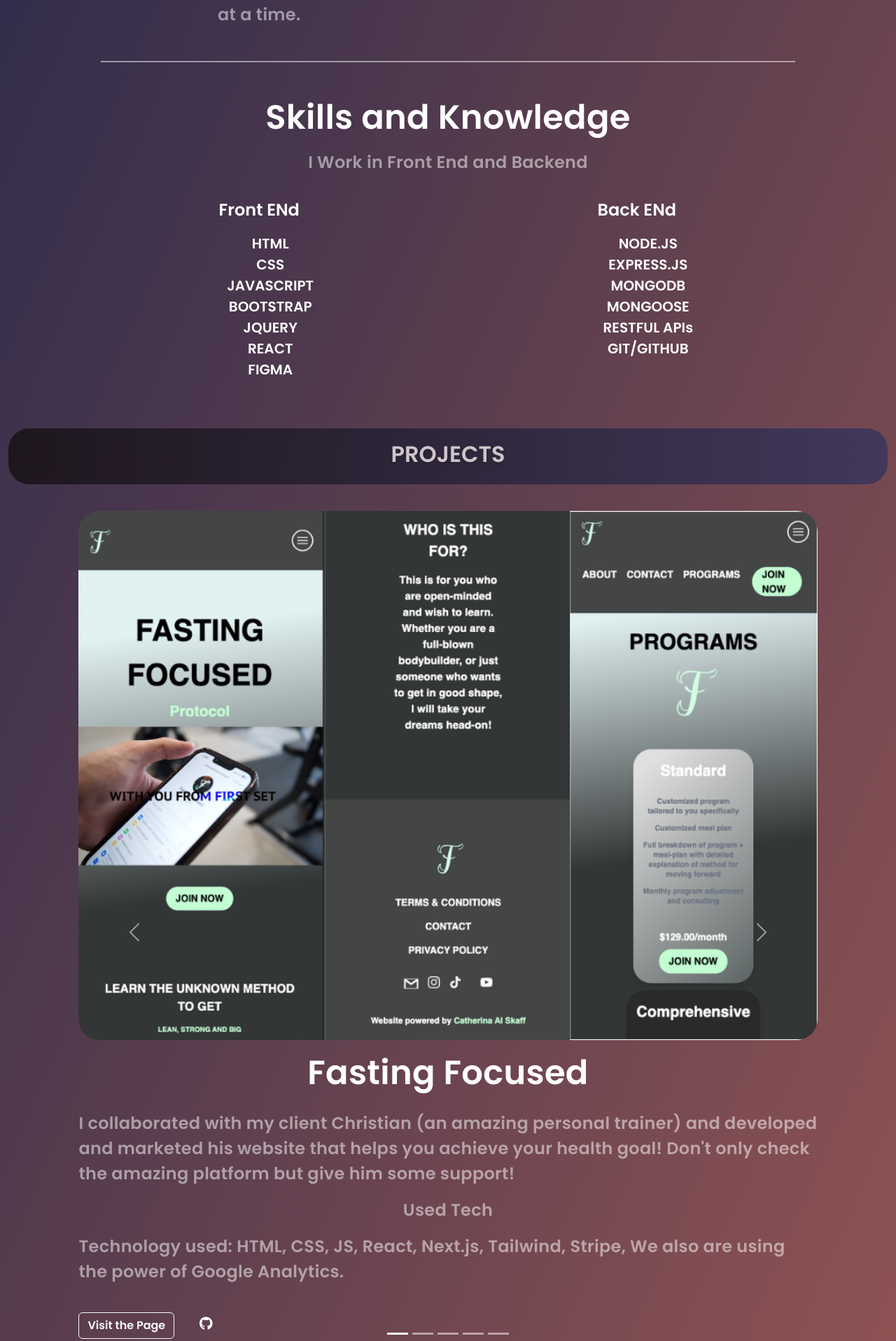
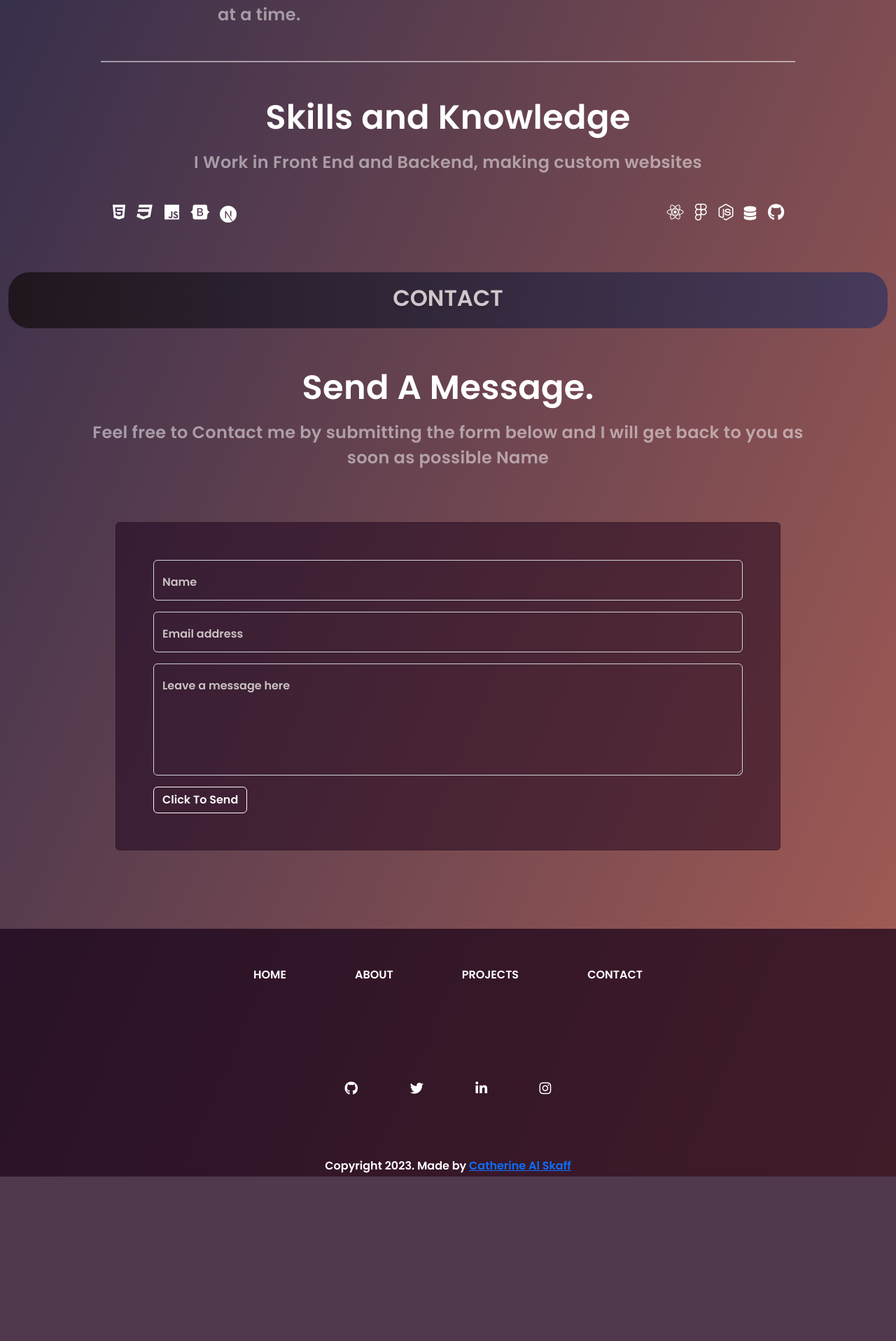
Before and after one commit to CatherineALSKFF/CatherinaAlSkaff, a Node server app: page / in a window 1280 px wide. Shown: the part 990-2906 px from the top of the page at 70% size. After the commit the page ends 2671 px from the top, so only its background shows below. Run offline with Node 20, Linux system fonts and the light colour scheme; some libraries are stand-ins or nearby versions.

Commit message:
skills list edit

```diff
--- a/app.js
+++ b/app.js
@@ -24,6 +24,7 @@
 const dbUrl= process.env.DB_URL || 'mongodb://127.0.0.1:27017/catherinaalskaff'
 mongoose.set('strictQuery', false);
 mongoose.connect(dbUrl);
+
 
 
 
--- a/package.json
+++ b/package.json
@@ -9,6 +9,7 @@
   "author": "catherinaalskaff",
   "license": "ISC",
   "dependencies": {
+    "@coreui/icons": "^3.0.1",
     "assert": "^2.0.0",
     "body-parser": "^1.20.2",
     "browserify-zlib": "^0.2.0",
--- a/public/stylesheet/styles.css
+++ b/public/stylesheet/styles.css
@@ -385,3 +385,12 @@
       padding: 0 20px;
     }
   }
+
+
+
+
+  .nextjs-logo {
+    width: 24px; /* Allows the image to maintain its aspect ratio */
+    min-width: 10px; /* Adjust this value based on your preference */
+    height: auto; /* Keeps the image height proportional to its width */
+  }
--- a/views/layouts/boilerplate.ejs
+++ b/views/layouts/boilerplate.ejs
@@ -17,6 +17,8 @@
         rel="stylesheet">
     <link href="https://cdn.jsdelivr.net/npm/bootstrap@5.2.3/dist/css/bootstrap.min.css" rel="stylesheet"
         integrity="sha384-rbsA2VBKQhggwzxH7pPCaAqO46MgnOM80zW1RWuH61DGLwZJEdK2Kadq2F9CUG65" crossorigin="anonymous">
+        <link href="https://cdn.jsdelivr.net/npm/aos@2.3.0/dist/aos.css" rel="stylesheet">
+
     <link rel="stylesheet" href="/stylesheet/styles.css">
     <!-- Google Analytics Script -->
     <!-- Google tag (gtag.js) -->
@@ -56,6 +58,11 @@
     <script src="https://cdn.jsdelivr.net/npm/bootstrap@5.2.3/dist/js/bootstrap.bundle.min.js"
                 integrity="sha384-kenU1KFdBIe4zVF0s0G1M5b4hcpxyD9F7jL+jjXkk+Q2h455rYXK/7HAuoJl+0I4"
                 crossorigin="anonymous"></script>
+<script src="https://cdn.jsdelivr.net/npm/aos@2.3.0/dist/aos.js"></script>
+<script>
+    AOS.init();
+</script>
+
 </body>
 
 </html>
--- a/views/main.ejs
+++ b/views/main.ejs
@@ -53,52 +53,79 @@
 
 
 <!-- SKILLS SECTION -->
+<!-- <div>
   <div>
-
-<div >
-  <span class="heading col col-12">Skills and Knowledge</span>
-  <span class="subheading col col-12 ">I Work in Front End and Backend</span>
+    <span class="heading col-12">Skills and Knowledge</span>
+    <span class="subheading col-12">I Work in Front End and Backend, making custom websites</span>
   </div>
 
   <div class="row">
-<div class="col col-md-6 col--12 skills-container">
-  <label for="front-end-list" class="skill-list-title">Front ENd</label>
+    <div class="col-md-6 col-12 skills-container" data-aos="fade-right">
       <ul class="skill-list" id="front-end-list" style="list-style-type: none;">
-    <li>HTML</li>
-    <li>CSS</li>
-    <li>JAVASCRIPT</li>
-    <li>BOOTSTRAP</li>
-    <li>JQUERY</li>
-    <li>REACT</li>
-    <li>FIGMA</li>
+        <li><i class="fa-brands fa-html5"></i></li>
+        <li><i class="fa-brands fa-css3"></i></li>
+        <li><i class="fa-brands fa-js"></i></li>
+        <li><i class="fa-brands fa-bootstrap"></i></li>
+        <li><img src="/images/nextjslogo.png" class="img-fluid " style="width: 6%;" alt=""></li>
+
       </ul>
     </div>
 
-<div class="col col-md-6 col-12 skills-container">
-  <label for="back-end-list" class="skill-list-title">Back ENd</label>
+    <div class="col-md-6 col-12 skills-container" data-aos="fade-left">
       <ul class="skill-list" id="back-end-list" style="list-style-type: none;">
-    <li>NODE.JS</li>
-    <li>EXPRESS.JS</li>
-    <li>MONGODB</li>
-    <li>MONGOOSE</li>
-    <li>RESTFUL APIs</li>
-    <li>GIT/GITHUB</li>
+        <li><i class="fa-brands fa-react"></i></li>
+        <li><i class="fa-brands fa-figma"></i></li>
+        <li><i class="fa-brands fa-node-js"></i></li>
+        <li><i class="fa-solid fa-database"></i></li>
+        <li><i class="fa-brands fa-github"></i></li>
+      </ul>
+    </div>
+  </div>
+</div> -->
+
+<div>
+  <div>
+    <span class="heading col-12">Skills and Knowledge</span>
+    <span class="subheading col-12">I Work in Front End and Backend, making custom websites</span>
+  </div>
+
+  <div class="d-flex justify-content-between mt-4 px-4">
+    <div class="skills-container" data-aos="fade-right">
+      <ul class="skill-list d-flex flex-row justify-content-start align-items-center block" id="front-end-list" style="list-style-type: none; padding: 0;">
+        <li class="mx-2"><i class="fa-brands fa-html5"></i></li>
+        <li class="mx-2"><i class="fa-brands fa-css3"></i></li>
+        <li class="mx-2"><i class="fa-brands fa-js"></i></li>
+        <li class="mx-2"><i class="fa-brands fa-bootstrap"></i></li>
+        <li class="mx-2"><img src="/images/nextjslogo.png" class="img-fluid nextjs-logo" alt=""></li>
       </ul>
     </div>
 
+    <div class="skills-container" data-aos="fade-left">
+      <ul class="skill-list d-flex flex-row justify-content-end align-items-center block" id="back-end-list" style="list-style-type: none; padding: 0;">
+        <li class="mx-2"><i class="fa-brands fa-react"></i></li>
+        <li class="mx-2"><i class="fa-brands fa-figma"></i></li>
+        <li class="mx-2"><i class="fa-brands fa-node-js"></i></li>
+        <li class="mx-2"><i class="fa-solid fa-database"></i></li>
+        <li class="mx-2"><i class="fa-brands fa-github"></i></li>
+      </ul>
     </div>
   </div>
-</section>
-
-<!-- SEPARATOR BOX 2 -->
-<div class=" container-fluid row" id="separator-box">
-  <p id="separator-text">PROJECTS</p>
 </div>
 
 
 
+
+</section>
+
+<!-- SEPARATOR BOX 2 -->
+<!-- <div class=" container-fluid row" id="separator-box">
+  <p id="separator-text">PROJECTS</p>
+</div> -->
+
+
+
 <!-- PROJECTS SECTION -->
-<section id="projects-section">
+<!-- <section id="projects-section">
 
   <div id="projects-carousel" class="carousel slide" data-bs-ride="true" >
     <div class="carousel-indicators">
@@ -231,7 +258,7 @@
     </button>
   </div>
 
-</section>
+</section> -->
 
 
 
--- a/views/partials/navbar.ejs
+++ b/views/partials/navbar.ejs
@@ -7,7 +7,7 @@
               <div class="container-fluid">
 
 
-                <a class="navbar-brand" id="nameInLogo" href="#">
+                <a class="navbar-brand" id="nameInLogo" href="/">
                   <span id="elipsed">CS</span> CATHERINE </a>
 
                 <button id="nav-button" class="navbar-toggler" type="button" data-bs-toggle="collapse" data-bs-target="#navbarNav" aria-controls="navbarNav" aria-expanded="false" aria-label="Toggle navigation">
```
Also changed, not shown: public/images/nextjs_icon_213852.png (added), public/images/nextjslogo.png (added), 2 other files. Lines whose indentation alone changed are shown as unchanged.
